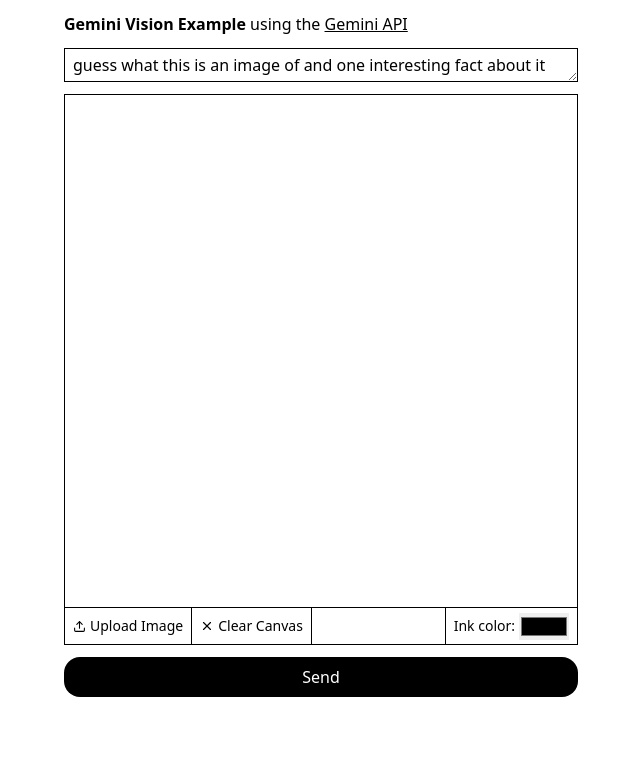
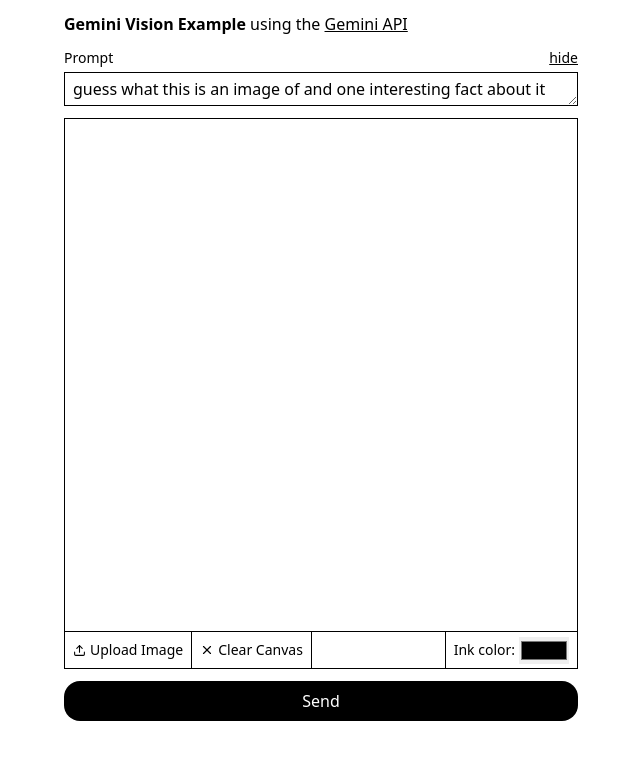
Before and after one commit to GrantCuster/gemini-vision-example, a React (Vite) app: page / in a window 1280 px wide. Shown: the top 760 px of the page, without its empty margins (319-959 px from the left). Built offline with nearby package versions, Linux system fonts and the light colour scheme.

Commit message:
show hide text prompt

```diff
--- a/src/App.tsx
+++ b/src/App.tsx
@@ -3,6 +3,7 @@ import {
   isGeneratingAtom,
   responseAtom,
   promptAtom,
+  visibleTextPromptAtom,
 } from "./atoms";
 import { useAtom } from "jotai";
 import Markdown from "react-markdown";
@@ -15,6 +16,9 @@ function App() {
   const [response, setResponse] = useAtom(responseAtom);
   const [isGenerating, setIsGenerating] = useAtom(isGeneratingAtom);
   const [canvasRefA] = useAtom(canvasRefAtom);
+  const [visibleTextPrompt, setVisibleTextPrompt] = useAtom(
+    visibleTextPromptAtom
+  );
   useHandleDragAndDropImage();
 
   return (
@@ -30,6 +34,19 @@ function App() {
             Gemini API
           </a>
         </div>
+        <div className="flex flex-col gap-1">
+          <div className="flex items-center justify-between">
+            <div className="text-sm">Prompt</div>
+            <button
+              className="text-sm underline"
+              onClick={() => {
+                setVisibleTextPrompt(!visibleTextPrompt);
+              }}
+            >
+              {visibleTextPrompt ? "hide" : "show"}
+            </button>
+          </div>
+          {visibleTextPrompt ? (
             <textarea
               className="border resize-y border-black w-full px-2 py-1"
               rows={1}
@@ -39,6 +56,8 @@ function App() {
                 setPrompt(e.currentTarget.value);
               }}
             />
+          ) : null}
+        </div>
         <Canvas />
         <div>
           {isGenerating ? (
--- a/src/atoms.tsx
+++ b/src/atoms.tsx
@@ -11,3 +11,4 @@ export const isGeneratingAtom = atom(false);
 export const canvasRefAtom = atom<{ current: HTMLCanvasElement | null }>({
   current: null,
 });
+export const visibleTextPromptAtom = atomWithStorage("visible-prompt", true);
```
Lines whose indentation alone changed are shown as unchanged.
